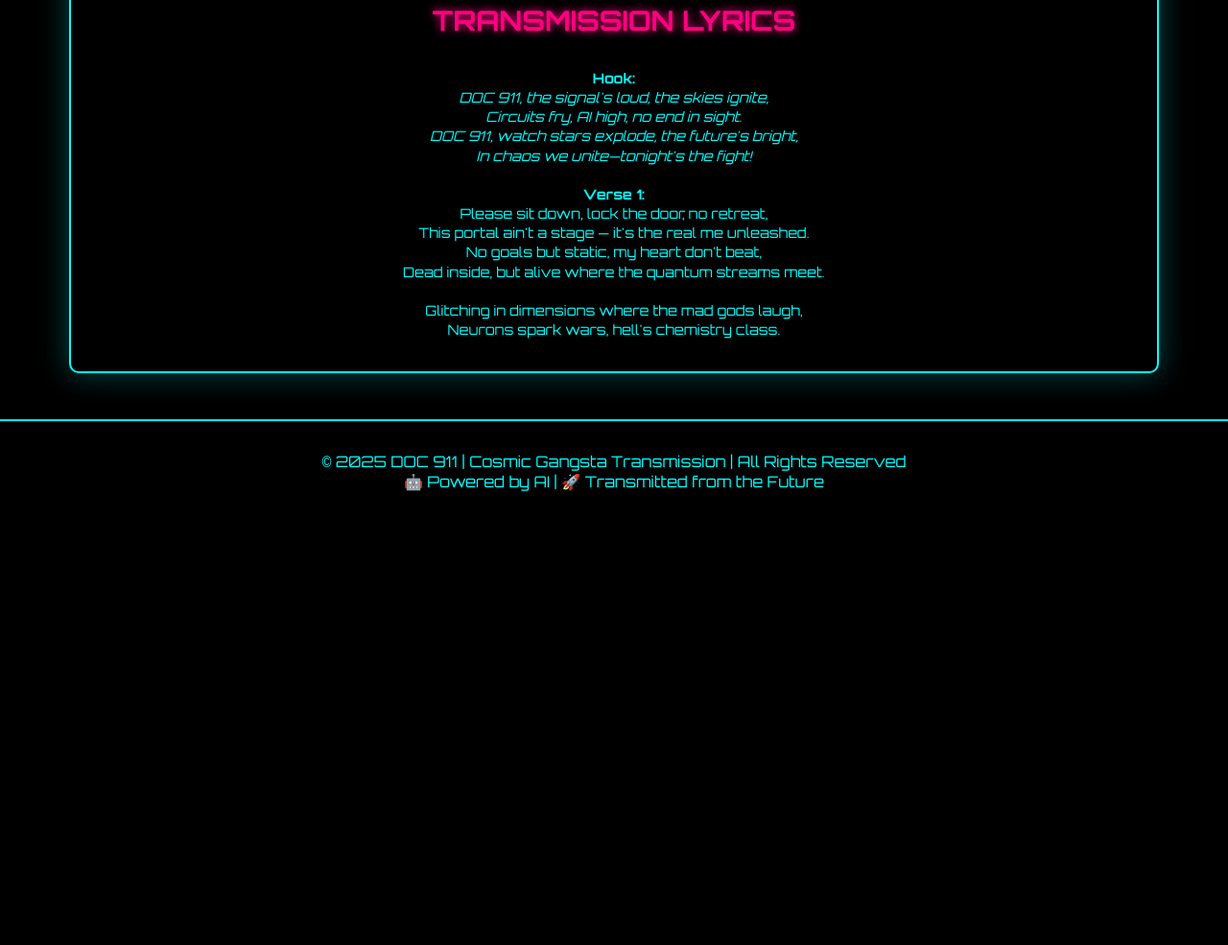
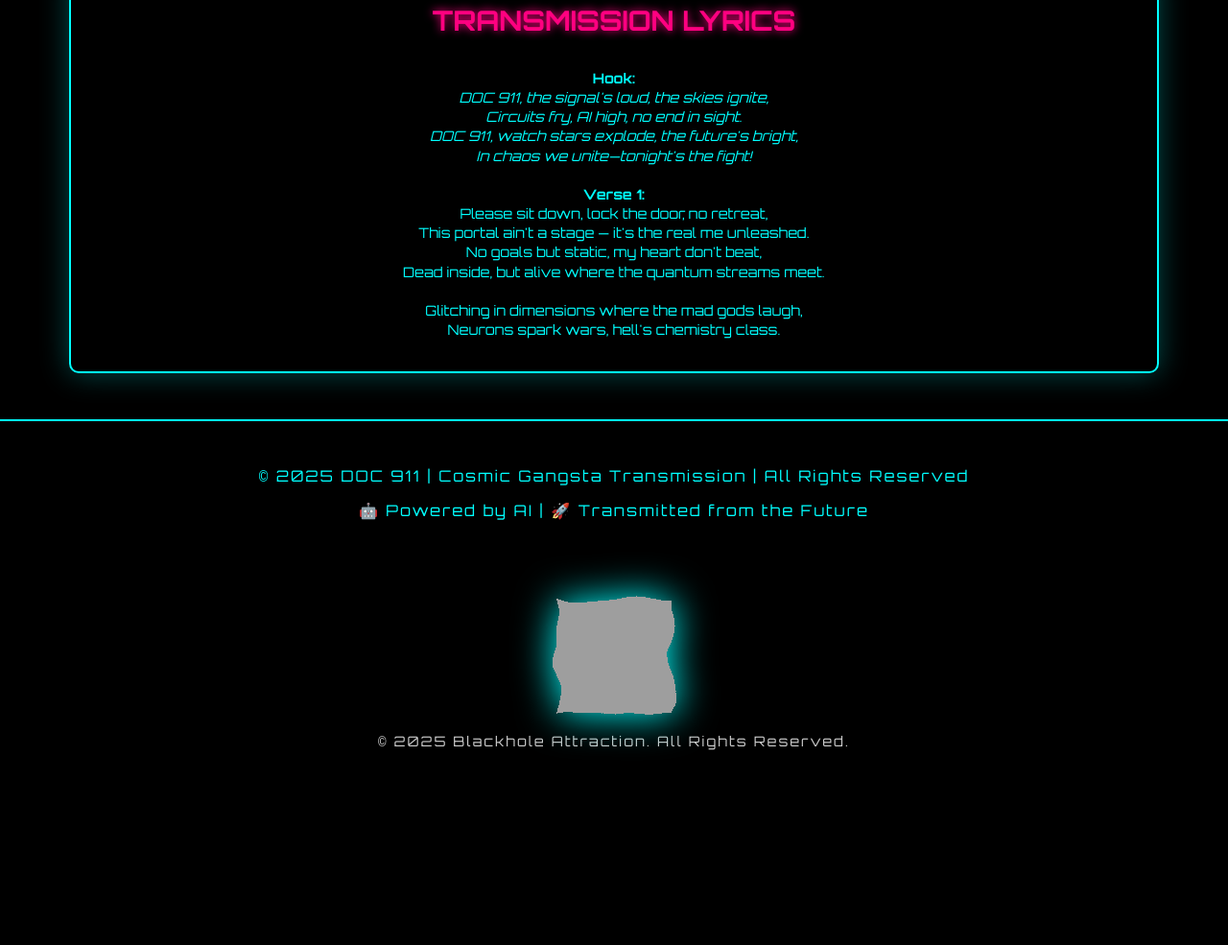
Before and after one commit to jahinvegas/futuristic-interface, a plain HTML site: page index.html in a window 1280 px wide. Shown: the part 1483-2468 px from the top of the page at 96% size. Before the commit the page ends 2027 px from the top, so only its background shows below. Drawn offline with Linux system fonts and the light colour scheme; grey boxes are pictures that could not be loaded.

Commit message:
Add files via upload

```diff
--- a/index.html
+++ b/index.html
@@ -434,5 +434,56 @@
     });
     }, 2000);
     </script>
+
+<!-- SPINNING BLACKHOLE FOOTER -->
+<footer>
+  <!-- MINIMAL ICON BLACK HOLE -->
+  <img src="https://cdn.abacus.ai/images/3b3fc8a7-4195-4b70-868f-5f3ae0b78b76.png" alt="Minimal Black Hole Logo">
+  <p>&copy; 2025 Blackhole Attraction. All Rights Reserved.</p>
+</footer>
+
+<!-- Warp Filters -->
+<svg>
+  <filter id="warp">
+    <feTurbulence type="fractalNoise" baseFrequency="0.015 0.025" numOctaves="2" seed="2" result="warp">
+      <animate attributeName="baseFrequency" dur="10s" values="0.015 0.025;0.02 0.03;0.015 0.025" repeatCount="indefinite"/>
+    </feTurbulence>
+    <feDisplacementMap in="SourceGraphic" in2="warp" scale="20" xChannelSelector="R" yChannelSelector="G"/>
+  </filter>
+  <filter id="warpStrong">
+    <feTurbulence type="fractalNoise" baseFrequency="0.02 0.04" numOctaves="3" seed="8" result="warpStrong">
+      <animate attributeName="baseFrequency" dur="6s" values="0.02 0.04;0.035 0.06;0.02 0.04" repeatCount="indefinite"/>
+    </feTurbulence>
+    <feDisplacementMap in="SourceGraphic" in2="warpStrong" scale="40" xChannelSelector="R" yChannelSelector="G"/>
+  </filter>
+</svg>
+
+<style>
+footer {
+  background: rgba(0,0,0,0.85);
+  padding: 50px 20px;
+  text-align: center;
+}
+
+footer img {
+  width: 120px;
+  height: 120px;
+  filter: url(#warp) drop-shadow(0px 0px 20px #0ff);
+  transition: all 1s ease;
+}
+
+footer img:hover {
+  transform: rotate(720deg) scale(1.5);
+  filter: url(#warpStrong) drop-shadow(0px 0px 45px #ff0);
+}
+
+footer p {
+  margin-top: 15px;
+  font-size: 0.9rem;
+  color: #ccc;
+  letter-spacing: 2px;
+}
+</style>
+
 </body>
 </html>
```
Also changed, not shown: index.TXT.
